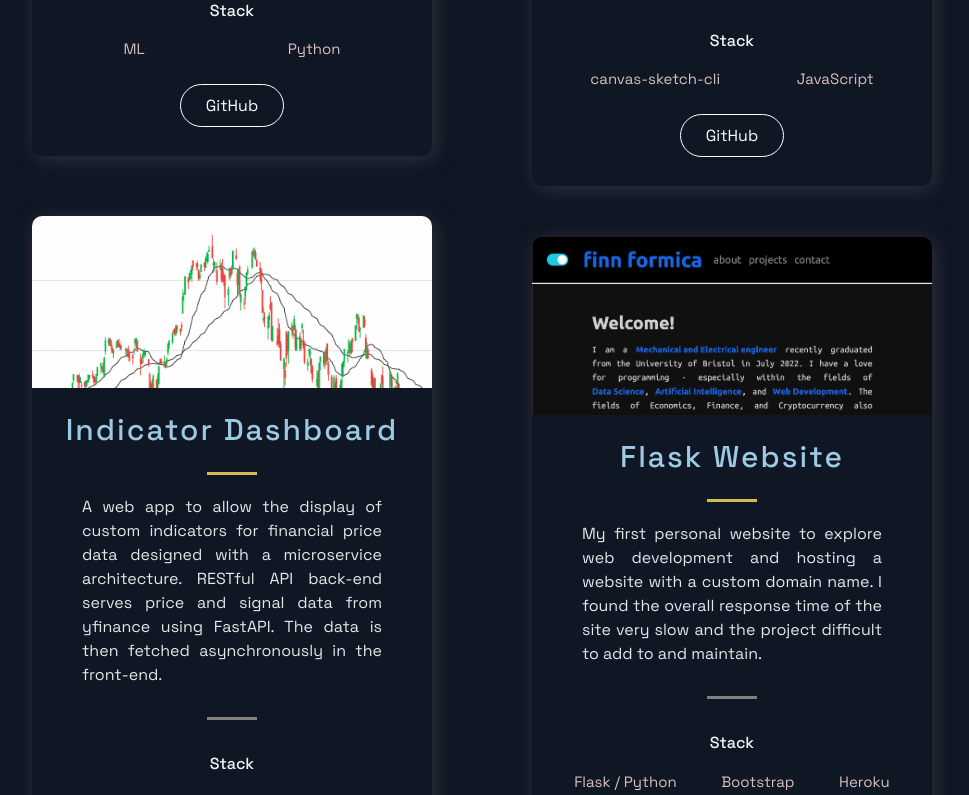
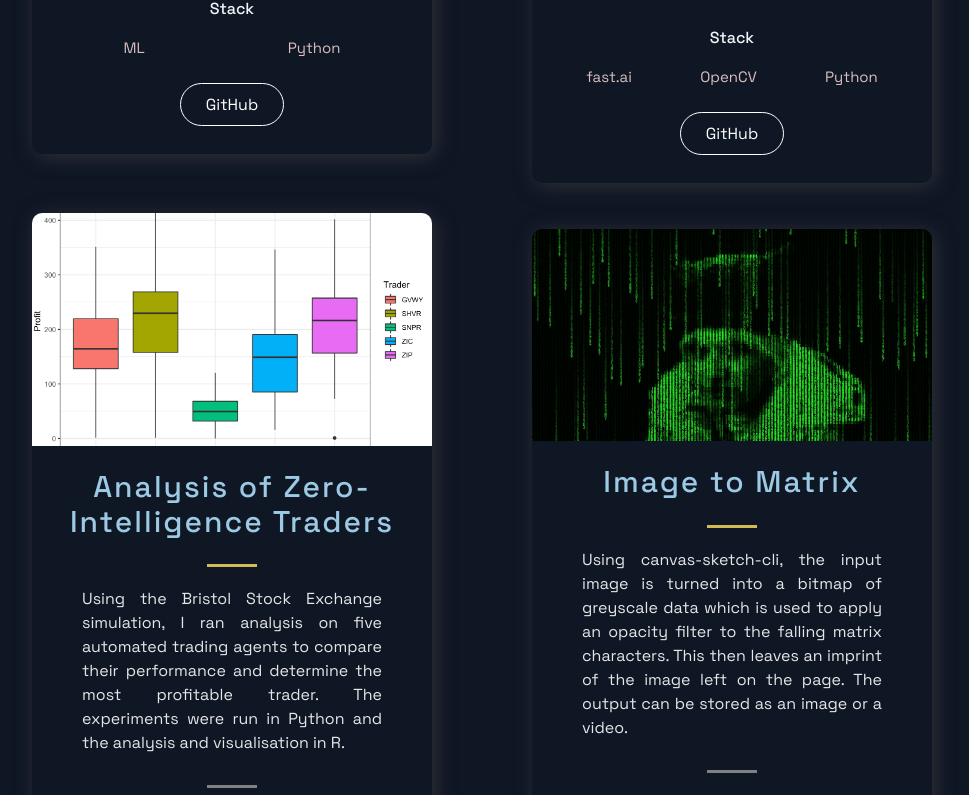
Before and after one commit to finnformica/finnformica22, a Next.js app: page / in a window 1280 px wide. Shown: the part 1400-2195 px from the top of the page, without its empty margins (158-1127 px from the left). Built offline with nearby package versions, Linux system fonts and the light colour scheme.

Commit message:
add facial expression recognition project

```diff
--- a/src/constants/constants.js
+++ b/src/constants/constants.js
@@ -9,36 +9,14 @@ export const projects = [
     image: "/images/projects/asteroids-neat.png",
     tags: ["ML", "Python"],
     github: "https://github.com/finnformica/Asteroids-with-NEAT-python",
-    id: 0,
   },
   {
-    title: "Image to Matrix",
+    title: "Facial Expression Recognition",
     description:
-      "Using canvas-sketch-cli, the input image is turned into a bitmap of greyscale data which is used to apply an opacity filter to the falling matrix characters. This then leaves an imprint of the image left on the page. The output can be stored as an image or a video.",
-    image: "/images/projects/matrix-effect.png",
-    tags: ["canvas-sketch-cli", "JavaScript"],
-    github: "https://github.com/finnformica/matrix-effect",
-    id: 1,
-  },
-  {
-    title: "Indicator Dashboard",
-    description:
-      "A web app to allow the display of custom indicators for financial price data designed with a microservice architecture. RESTful API back-end serves price and signal data from yfinance using FastAPI. The data is then fetched asynchronously in the front-end.",
-    image: "/images/projects/indicator-dashboard-img.png",
-    tags: ["React", "Next.js", "FastAPI"],
-    github: "https://github.com/finnformica/algo-api-charts",
-    source: "https://algo-api.up.railway.app/docs",
-    id: 2,
-  },
-  {
-    title: "Flask Website",
-    description:
-      "My first personal website to explore web development and hosting a website with a custom domain name. I found the overall response time of the site very slow and the project difficult to add to and maintain.",
-    image: "/images/projects/flask-website.png",
-    tags: ["Flask / Python", "Bootstrap", "Heroku"],
-    source: "https://finnformica22.up.railway.app/",
-    github: "https://github.com/finnformica/personal-website-2022-flask",
-    id: 3,
+      "After completing the fast.ai course an image classifier was trained using facial expression data from kaggle. This was then used in conjunction with OpenCV to provide real-time predictions from a live video stream.",
+    image: "/images/projects/facial-expression-happy.png",
+    tags: ["fast.ai", "OpenCV", "Python"],
+    github: "https://github.com/finnformica/video-facial-recognition",
   },
   {
     title: "Analysis of Zero-Intelligence Traders",
@@ -49,8 +27,33 @@ export const projects = [
     source:
       "https://github.com/finnformica/BristolStockExchange/blob/ca3/CA3_report.pdf",
     github: "https://github.com/finnformica/BristolStockExchange/tree/ca3",
-    id: 4,
   },
+  {
+    title: "Image to Matrix",
+    description:
+      "Using canvas-sketch-cli, the input image is turned into a bitmap of greyscale data which is used to apply an opacity filter to the falling matrix characters. This then leaves an imprint of the image left on the page. The output can be stored as an image or a video.",
+    image: "/images/projects/matrix-effect.png",
+    tags: ["canvas-sketch-cli", "JavaScript"],
+    github: "https://github.com/finnformica/matrix-effect",
+  },
+  {
+    title: "Indicator API",
+    description:
+      "A web app to allow the display of custom indicators for financial price data designed with a microservice architecture. RESTful API back-end serves price and signal data from yfinance using FastAPI. The data is then fetched asynchronously in the front-end.",
+    image: "/images/projects/indicator-dashboard-img.png",
+    tags: ["React", "Next.js", "FastAPI"],
+    github: "https://github.com/finnformica/algo-api-charts",
+    source: "https://algo-api.up.railway.app/docs",
+  },
+  // {
+  //   title: "Flask Website",
+  //   description:
+  //     "My first personal website to explore web development and hosting a website with a custom domain name. I found the overall response time of the site very slow and the project difficult to add to and maintain.",
+  //   image: "/images/projects/flask-website.png",
+  //   tags: ["Flask / Python", "Bootstrap", "Heroku"],
+  //   source: "https://finnformica22.up.railway.app/",
+  //   github: "https://github.com/finnformica/personal-website-2022-flask",
+  // },
   // {
   //   title: "",
   //   description:
@@ -59,7 +62,6 @@ export const projects = [
   //   tags: ["", ""],
   //   source: "",
   //   github: "",
-  //   id: REPLACE,
   // },
 ];
 
@@ -78,7 +80,7 @@ export const TimeLineData = [
 export const TechnologiesData = [
   {
     title: "Front-End",
-    technology: "React.js and Next.js",
+    technology: "React and Next.js",
     icon: <DiReact size="3rem" />,
   },
   {
@@ -88,7 +90,7 @@ export const TechnologiesData = [
   },
   {
     title: "AI / ML",
-    technology: "Sklearn and Tensorflow",
+    technology: "Sklearn and fast.ai",
     icon: <DiPython size="3rem" />,
   },
   {
```
Also changed, not shown: public/images/projects/facial-expression-happy.png (added).
